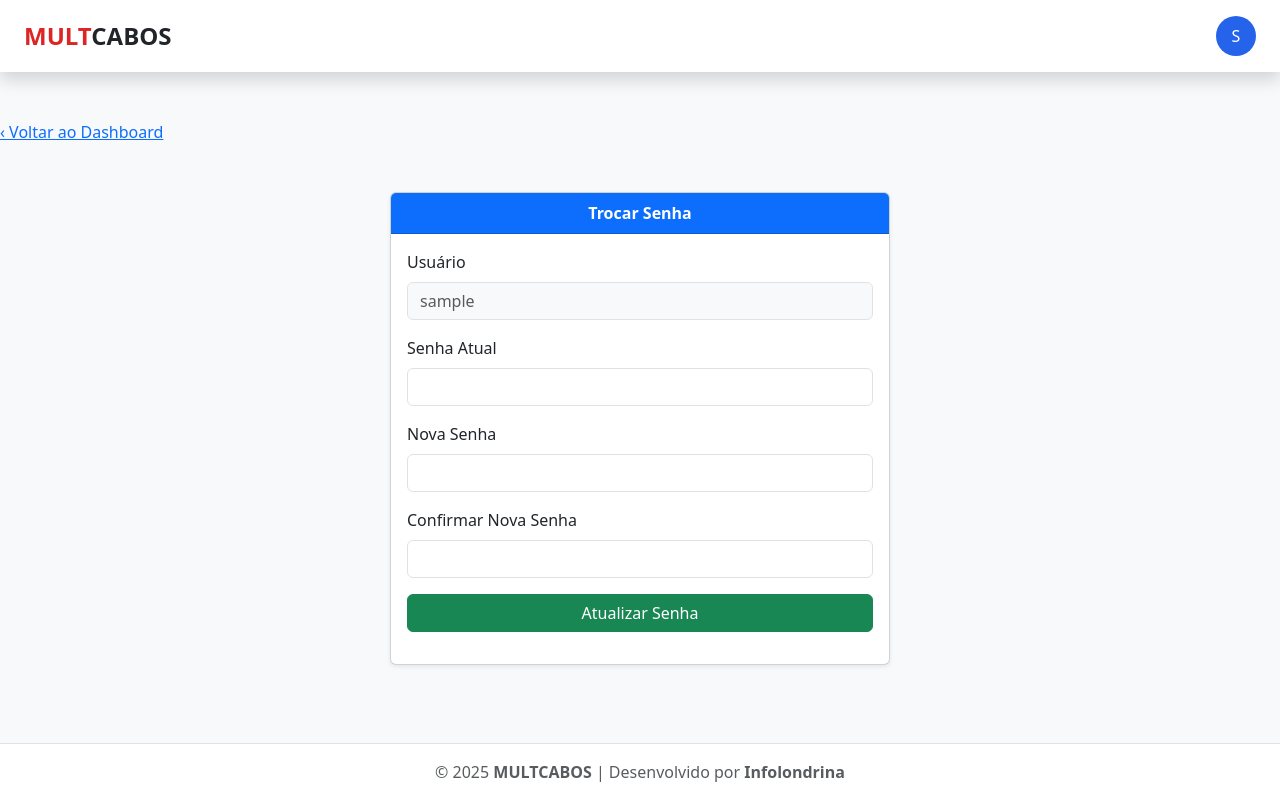
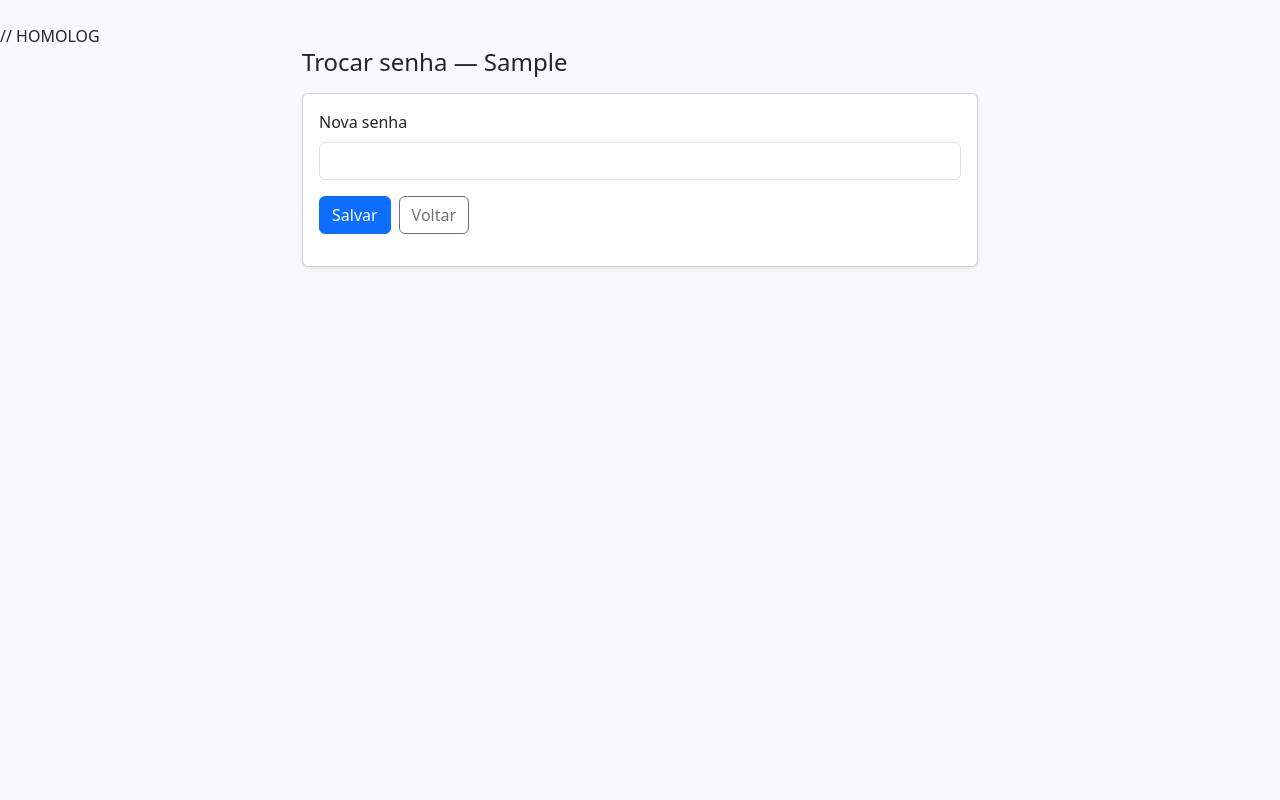
Before and after one commit to jozimar-dotcom/bip, a PHP site: page /trocar_senha.php?id=1 in a window 1280 px wide. Run offline with PHP 8.4, Linux system fonts and the light colour scheme; the visitor is signed in with stand-in values (Sample User, id 1); tables that the repository leaves empty or names only in its code hold one stand-in row (values such as "Sample post"); some libraries are stand-ins or nearby versions.

Commit message:
Update trocar_senha.php

```diff
--- a/public/trocar_senha.php
+++ b/public/trocar_senha.php
@@ -1,89 +1,57 @@
 <?php
+declare(strict_types=1);
 session_start();
-require_once '../config/config.php';
+require_once __DIR__ . '/../config/config.php';
 
-if (!isset($_SESSION['usuario'])) {
-    header("Location: index.php");
-    exit();
-}
+if (empty($_SESSION['usuario']) || ($_SESSION['perfil'] ?? '') !== 'admin') { header('HTTP/1.1 403'); echo 'Acesso negado.'; exit; }
+
+$conn->setAttribute(PDO::ATTR_ERRMODE, PDO::ERRMODE_EXCEPTION);
+
+$id = (int)($_GET['id'] ?? 0);
+$st = $conn->prepare("SELECT id, usuario FROM usuarios WHERE id=?");
+$st->execute([$id]);
+$u = $st->fetch(PDO::FETCH_ASSOC);
+if (!$u) { echo 'Usuário não encontrado.'; exit; }
+
+if (empty($_SESSION['csrf'])) $_SESSION['csrf'] = bin2hex(random_bytes(16));
+$csrf = $_SESSION['csrf'];
 
 $msg = '';
+if ($_SERVER['REQUEST_METHOD']==='POST') {
+  if (!hash_equals($csrf, $_POST['__csrf'] ?? '')) { $msg = 'Falha de segurança.'; }
+  else {
+    try {
+      $senha = (string)($_POST['senha'] ?? '');
+      if ($senha === '') throw new Exception('Informe a nova senha.');
 
-if ($_SERVER['REQUEST_METHOD'] === 'POST') {
-    $senhaAtual = $_POST['senha_atual'] ?? '';
-    $novaSenha = $_POST['nova_senha'] ?? '';
-    $confirmarSenha = $_POST['confirmar_senha'] ?? '';
-    $usuario = $_SESSION['usuario'];
-
-    $stmt = $conn->prepare("SELECT senha FROM usuarios WHERE usuario = ?");
-    $stmt->execute([$usuario]);
-    $user = $stmt->fetch(PDO::FETCH_ASSOC);
-
-    if (!$user || !password_verify($senhaAtual, $user['senha'])) {
-        $msg = "<div class='alert alert-danger'>Senha atual incorreta.</div>";
-    } elseif ($novaSenha !== $confirmarSenha) {
-        $msg = "<div class='alert alert-warning'>As senhas não coincidem.</div>";
-    } else {
-        $novaSenhaHash = password_hash($novaSenha, PASSWORD_DEFAULT);
-        $update = $conn->prepare("UPDATE usuarios SET senha = ? WHERE usuario = ?");
-        $update->execute([$novaSenhaHash, $usuario]);
-        $_SESSION['msg_sucesso'] = "Senha alterada com sucesso.";
-        header("Location: usuarios.php");
-        exit;
-    }
+      $hash = password_hash($senha, PASSWORD_DEFAULT);
+      $up = $conn->prepare("UPDATE usuarios SET senha=? WHERE id=?");
+      $up->execute([$hash, $id]);
+      $msg = 'Senha atualizada.';
+    } catch (Throwable $e) { $msg = 'Erro: '.$e->getMessage(); }
+  }
 }
 ?>
-
-<!DOCTYPE html>
-<html lang="pt-BR">
-<head>
-    <meta charset="UTF-8">
-    <title>Trocar Senha - MULTCABOS</title>
-    <link href="https://cdn.jsdelivr.net/npm/bootstrap@5.3.0/dist/css/bootstrap.min.css" rel="stylesheet">
-    <style>
-        body {
-            background-color: #f8f9fa;
-        }
-    </style>
-</head>
-<body class="d-flex flex-column min-vh-100">
-
-<?php include_once '../includes/header.php'; ?>
-<?php include_once '../includes/voltar_dashboard.php'; ?>
-
-<div class="container py-5">
-    <div class="card mx-auto shadow-sm" style="max-width: 500px;">
-        <div class="card-header text-center bg-primary text-white fw-bold">Trocar Senha</div>
-        <div class="card-body">
-            <?= $msg ?>
-            <form method="POST">
-                <div class="mb-3">
-                    <label for="usuario" class="form-label">Usuário</label>
-                    <input type="text" id="usuario" class="form-control bg-light text-muted" value="<?= htmlspecialchars($_SESSION['usuario']) ?>" readonly>
-                </div>
-                <div class="mb-3">
-                    <label for="senha_atual" class="form-label">Senha Atual</label>
-                    <input type="password" name="senha_atual" class="form-control" required>
-                </div>
-                <div class="mb-3">
-                    <label for="nova_senha" class="form-label">Nova Senha</label>
-                    <input type="password" name="nova_senha" class="form-control" required>
-                </div>
-                <div class="mb-3">
-                    <label for="confirmar_senha" class="form-label">Confirmar Nova Senha</label>
-                    <input type="password" name="confirmar_senha" class="form-control" required>
-                </div>
-                <div class="d-grid">
-                    <button type="submit" class="btn btn-success">Atualizar Senha</button>
-                </div>
-            </form>
-        </div>
-    </div>
+<!DOCTYPE html><html lang="pt-BR"><head>
+<meta charset="utf-8"><meta name="viewport" content="width=device-width, initial-scale=1">
+<title>Trocar senha</title>
+<link href="https://cdn.jsdelivr.net/npm/bootstrap@5.3.3/dist/css/bootstrap.min.css" rel="stylesheet">
+</head><body class="bg-light py-4">
+<div class="container" style="max-width:700px">
+  <h1 class="h4 mb-3">Trocar senha — <?= htmlspecialchars($u['usuario']) ?></h1>
+  <?php if ($msg): ?><div class="alert alert-info"><?= htmlspecialchars($msg) ?></div><?php endif; ?>
+  <div class="card shadow-sm p-3">
+    <form method="post" class="row g-3">
+      <input type="hidden" name="__csrf" value="<?= htmlspecialchars($csrf) ?>">
+      <div class="col-12">
+        <label class="form-label">Nova senha</label>
+        <input type="password" name="senha" class="form-control" required>
+      </div>
+      <div class="col-12 d-flex gap-2">
+        <button class="btn btn-primary">Salvar</button>
+        <a class="btn btn-outline-secondary" href="usuarios.php">Voltar</a>
+      </div>
+    </form>
+  </div>
 </div>
-
-<footer class="bg-white text-center text-muted py-3 mt-auto border-top">
-    © 2025 <strong>MULTCABOS</strong> | Desenvolvido por <strong>Infolondrina</strong>
-</footer>
-
-</body>
-</html>
+</body></html>
```
